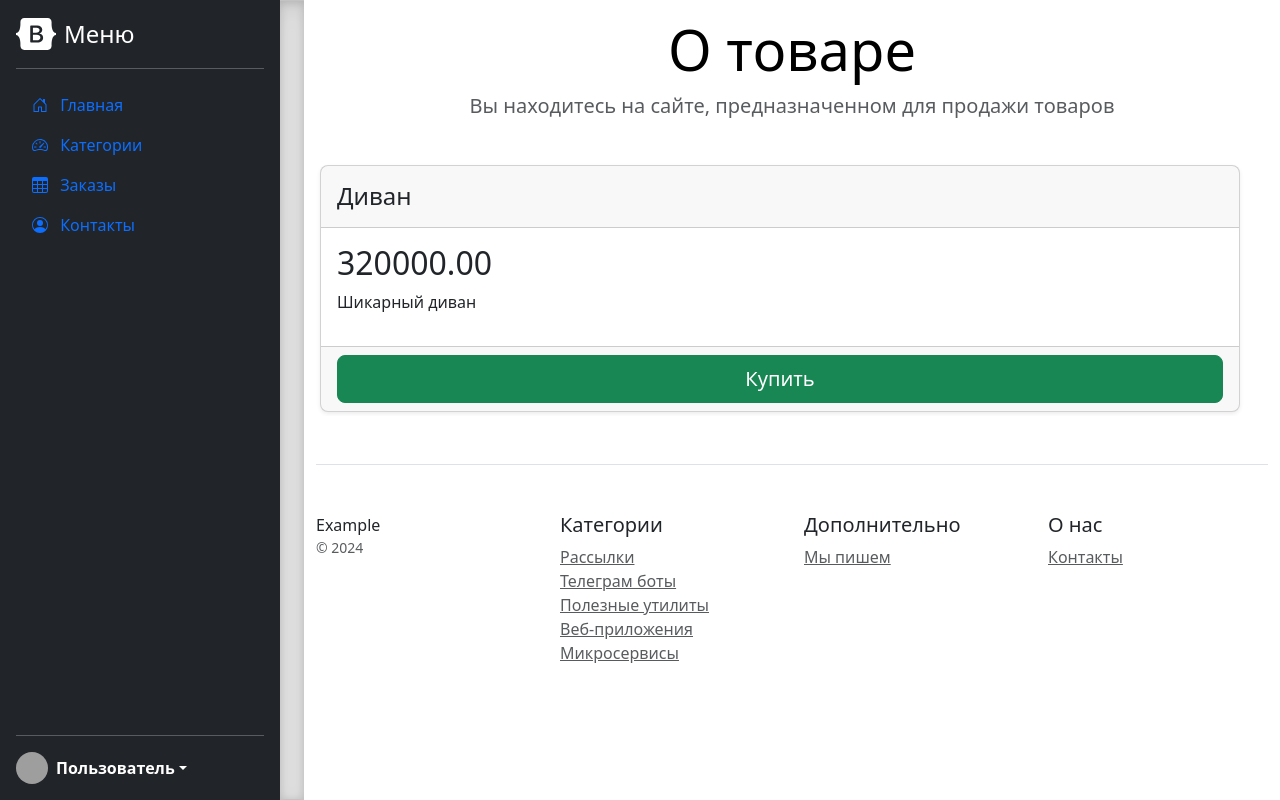
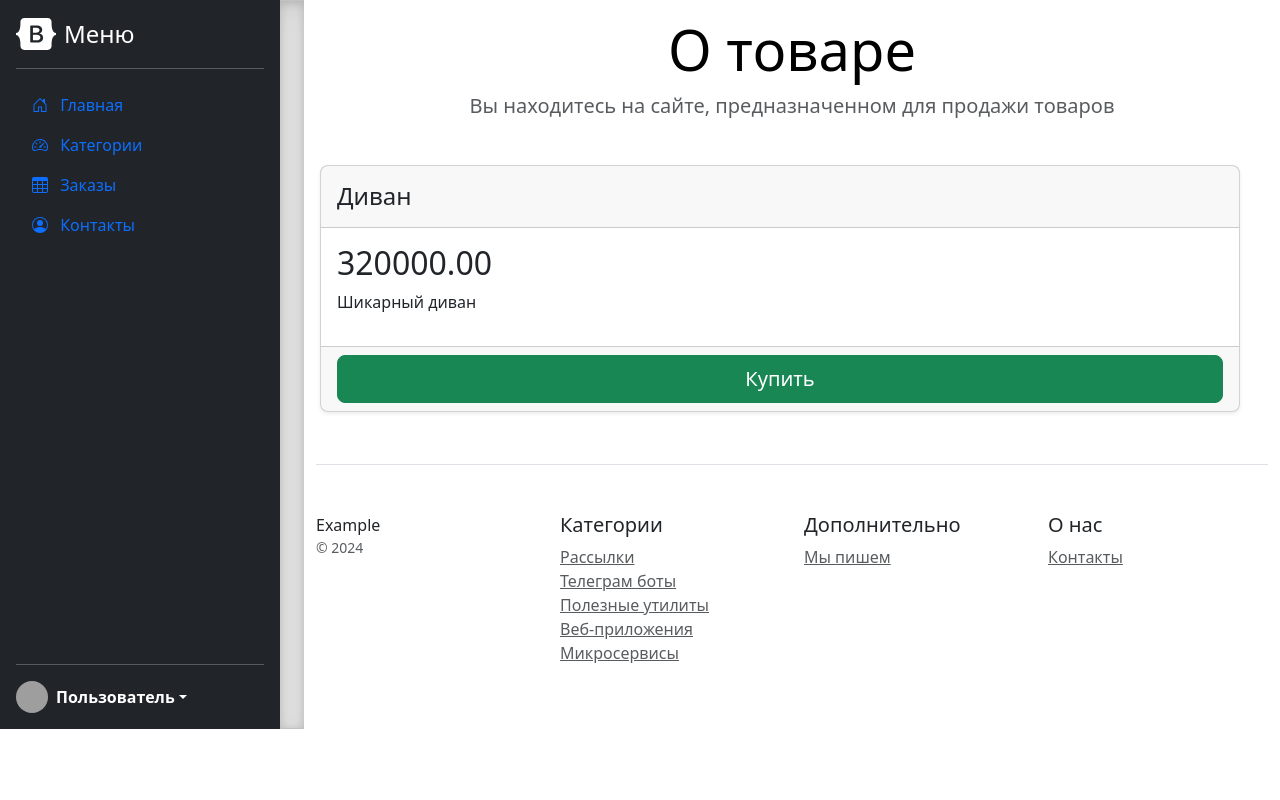
Before and after one commit to tipsy67/dan_toropov_hw_6, a Django app: page /product/1 in a window 1280 px wide. Run offline with Django 5.2, Linux system fonts and the light colour scheme; data comes from the database, SQL or seed files in the repository; grey boxes are pictures that could not be loaded.

Commit message:
create hw part 4 ....

```diff
--- a/catalog/static/catalog/css/styles.css
+++ b/catalog/static/catalog/css/styles.css
@@ -35,7 +35,6 @@
         .b-example-divider {
             flex-shrink: 0;
             width: 1.5rem;
-            height: 100vh;
             background-color: rgba(0, 0, 0, .1);
             border: solid rgba(0, 0, 0, .15);
             border-width: 1px 0;
--- a/templates/base.html
+++ b/templates/base.html
@@ -97,8 +97,7 @@
         tooltipTriggerList.forEach(function (tooltipTriggerEl) {
             new bootstrap.Tooltip(tooltipTriggerEl)
         })
-</script
-        })()
+    })()
 </script>
 </body>
 </html>
```
